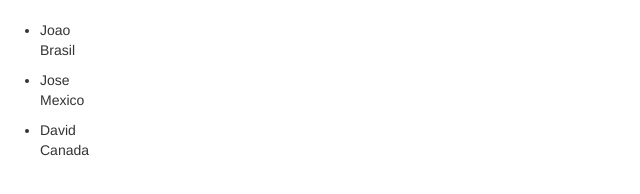
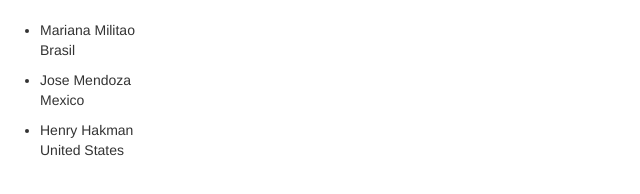
Before and after one commit to PabloMendozaxd/angularjs-crud, a website: page app/index.html in a window 1280 px wide. Shown: the whole page, without its empty margins (0-640 px from the left). Drawn offline with nearby package versions, Linux system fonts and the light colour scheme.

Commit message:
Read users

```diff
--- a/app/index.html
+++ b/app/index.html
@@ -2,7 +2,7 @@
 <html lang="en" ng-app="angularjsCrud">
   <head>
     <meta charset="utf-8">
-    <title>Google Phone Gallery</title>
+    <title>CRUD</title>
     <link rel="stylesheet" href="lib/bootstrap/dist/css/bootstrap.css" />
     <link rel="stylesheet" href="app.css" />
     <script src="lib/angular/angular.js"></script>
@@ -10,9 +10,6 @@
     <script src="user-list/user-list.component.js"></script>
   </head>
   <body>
-
-    <!-- Use a custom component to render a list of phones -->
     <user-list></user-list>
-
   </body>
 </html>
--- a/app/user-list/user-list.component.js
+++ b/app/user-list/user-list.component.js
@@ -1,22 +1,15 @@
 'use strict';
 
-// Register `phoneList` component, along with its associated controller and template
 angular.
   module('angularjsCrud').
   component('userList', {
     templateUrl: 'user-list/user-list.template.html',
-    controller: function UserListController() {
-      this.users = [
-        {
-          name: 'Joao',
-          country: 'Brasil'
-        }, {
-          name: 'Jose',
-          country: 'Mexico'
-        }, {
-          name: 'David',
-          country: 'Canada'
-        }
-      ];
+    controller: function UserListController($http) {
+      var self = this;
+      self.orderProp = 'age';
+
+      $http.get('users/users.json').then(function(response) {
+        self.users = response.data;
+      });
     }
   });
--- a/app/user-list/user-list.module.js
+++ /dev/null
@@ -1,3 +0,0 @@
-'use strict';
-
-angular.module('userList', []);
--- /dev/null
+++ b/app/users/users.json
@@ -0,0 +1,14 @@
+[
+    {
+        "name": "Mariana Militao",
+        "country": "Brasil"
+    },
+    {
+        "name": "Jose Mendoza",
+        "country": "Mexico"
+    },
+    {
+        "name": "Henry Hakman",
+        "country": "United States"
+    }
+]
--- a/package.json
+++ b/package.json
@@ -31,7 +31,8 @@
   "homepage": "https://github.com/PabloMendozaxd/angularjs-crud#readme",
   "dependencies": {
     "angular": "^1.8.2",
-    "bootstrap": "3.3.x"
+    "bootstrap": "3.3.x",
+    "angular-resource": "1.8.x"
   },
   "devDependencies": {
     "angular-mocks": "1.8.x",
```
Also changed, not shown: 1 other file.
